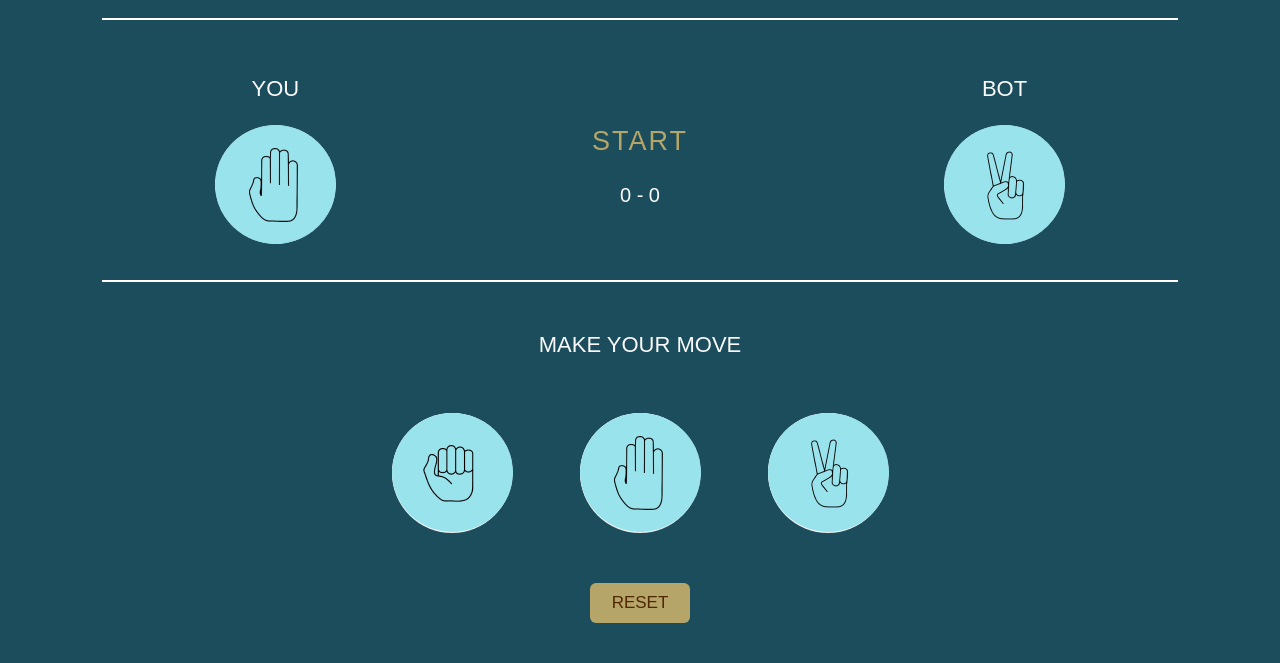
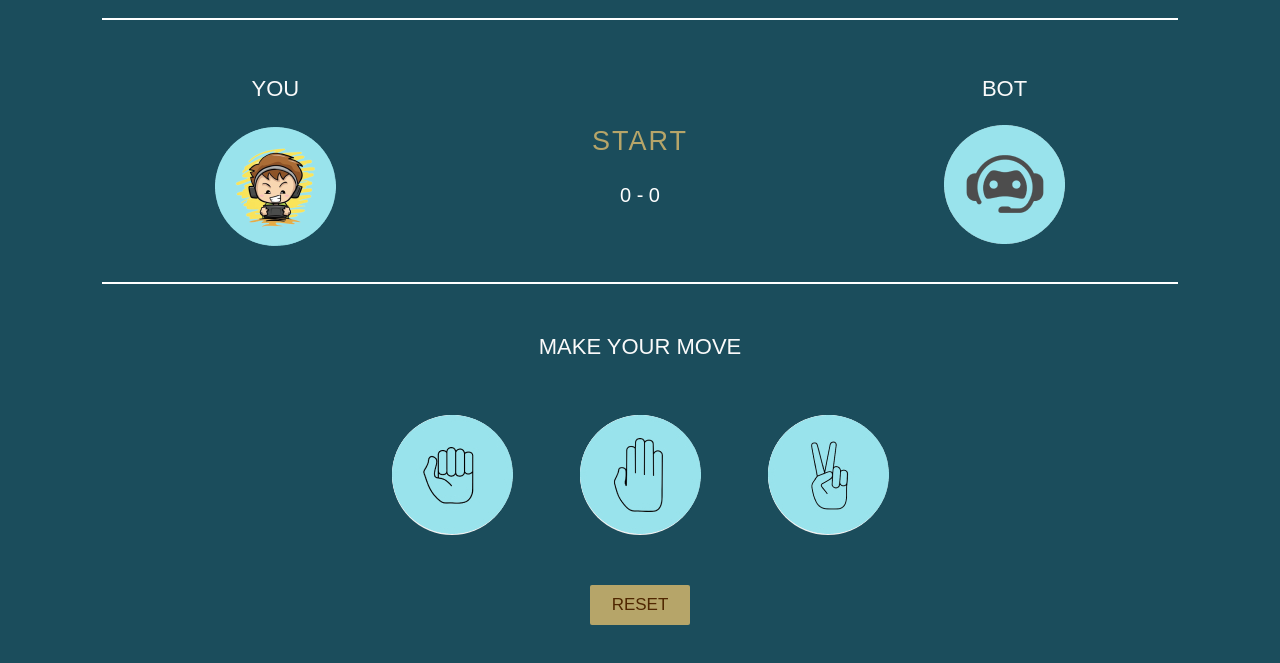
Before and after one commit to Shreeraksha1/Rock-Paper_Scissors, a plain HTML site: page index.html in a window 1280 px wide. Shown: the part 91-754 px from the top of the page. Drawn offline with Linux system fonts and the light colour scheme; a web font is replaced by a local one.

Commit message:
reset button updates

```diff
--- a/index.html
+++ b/index.html
@@ -17,7 +17,7 @@
     <div class="game">
         <div class="user pt">
             <h3>YOU</h3>
-            <img id="user_img" src="img/paper.png" alt="img">
+            <img id="user_img" src="img/user.png" alt="img">
         </div>
         <div class="score pt ptc">
             <h2>START</h2>
@@ -29,7 +29,7 @@
         </div>
         <div class="bot pt">
             <h3>BOT</h3>
-            <img  class="bot_pk" src="img/scissor.png" alt="img">
+            <img  class="bot_pk" src="img/bot.png" alt="img">
         </div>
     </div>
 
@@ -41,7 +41,7 @@
         <button moveType = "paper"  id ="paper" class="paper but"><img src="img/paper.png" alt="img"></button>
         <button moveType = "scissor" id ="scissor" class="scissor but"><img src="img/scissor.png" alt="img"></button>
         <br><br>
-        <button class="set">RESET</button>
+        <button class="set" onclick="click()">RESET</button>
     </div>
     <br>
     <br><br><br><br><br>
--- a/index.js
+++ b/index.js
@@ -62,3 +62,9 @@ function result (){
         document.querySelector(".point").innerHTML = user_score + " - " + bot_score;
       }
 }
+
+document.querySelector(".set").onclick = function click(){
+  user_score = 0;
+  bot_score = 0;
+  document.querySelector(".point").innerHTML = user_score + " - " + bot_score;
+}
--- a/style.css
+++ b/style.css
@@ -82,7 +82,7 @@ width: 100px;
 height: 40px;
 
 background: #B6A569;
-border-radius: 6px;
+border-radius: 2px;
 font-family: 'Mako', sans-serif;
 font-style: normal;
 font-weight: 400;
```
Also changed, not shown: img/bot.png (added), img/user.png (added).
